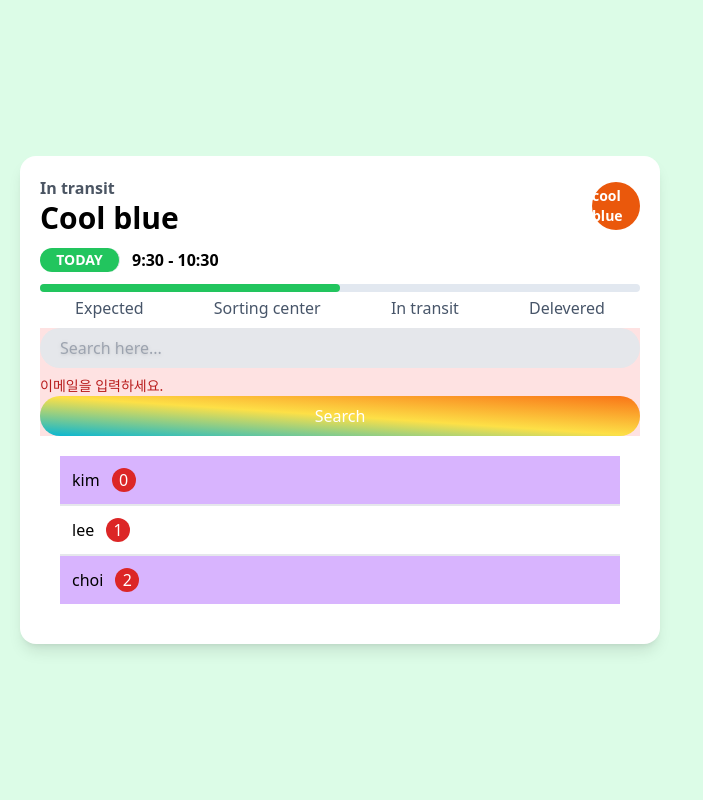
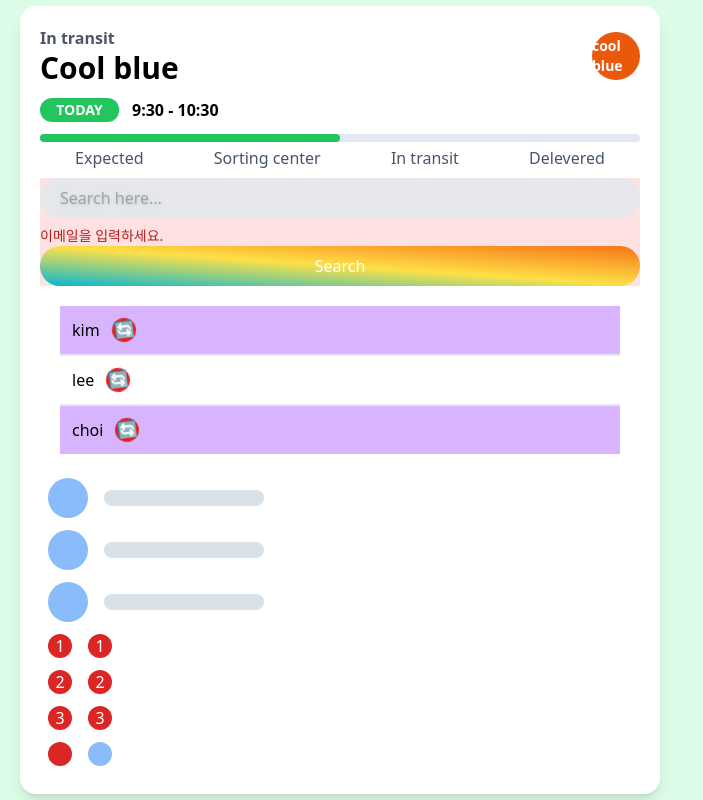
Before and after one commit to manonkim2/next_app, a Next.js app: page / in a window 1280 px wide. Shown: the whole page, without its empty margins (0-703 px from the left). Built offline with nearby package versions, Linux system fonts and the light colour scheme.

Commit message:
[style] animation modifiers
+ pulse, ping, empty

```diff
--- a/app/page.tsx
+++ b/app/page.tsx
@@ -56,8 +56,33 @@ export default function Home() {
                 key={index}
               >
                 <div className="">{item}</div>
+                <div className="flex size-6 animate-spin justify-center rounded-full bg-red-600 text-white">
+                  🔄
+                </div>
+              </div>
+            ))}
+          </div>
+
+          {/* skeleton modifiers : animate-pulse */}
+          <div>
+            {[1, 2, 3].map((item) => (
+              <div className="flex items-center gap-4 pt-3 *:animate-pulse">
+                <div className="size-10 rounded-full bg-blue-400" />
+                <div className="h-4 w-40 rounded-full bg-slate-300" />
+              </div>
+            ))}
+          </div>
+
+          {/* animate-ping */}
+          {/* empty */}
+          <div>
+            {[1, 2, 3, ''].map((item) => (
+              <div className="flex items-center gap-4 pt-3">
                 <div className="flex size-6 justify-center rounded-full bg-red-600 text-white">
-                  {index}
+                  {item}
+                </div>
+                <div className="flex size-6 justify-center rounded-full bg-red-600 text-white empty:size-6 empty:animate-pulse empty:bg-blue-400">
+                  {item}
                 </div>
               </div>
             ))}
```
